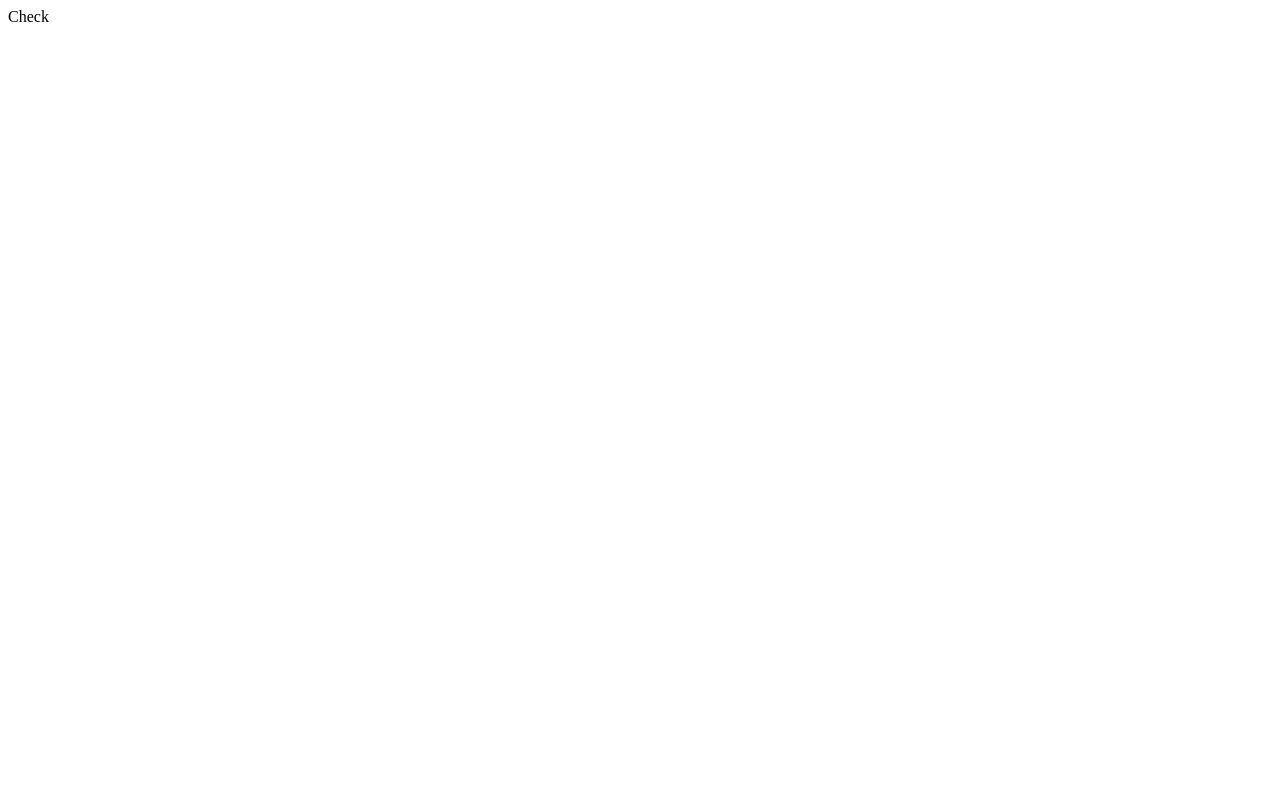
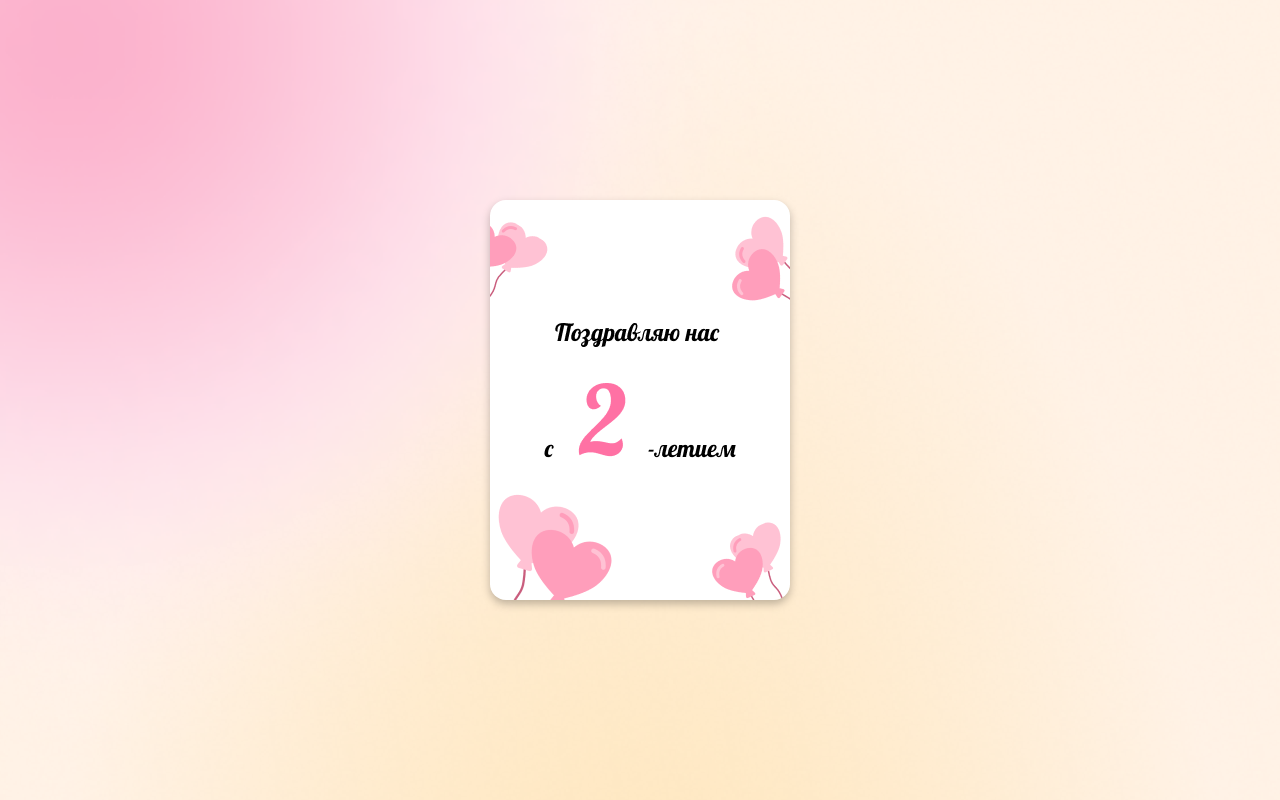
Before and after one commit to elizaveta1101/tanya, a plain HTML site: page index.html in a window 1280 px wide. Shown: the top 800 px of the page. Drawn offline with Linux system fonts and the light colour scheme.

Commit message:
add content

```diff
--- a/index.html
+++ b/index.html
@@ -3,9 +3,22 @@
 <head>
     <meta charset="UTF-8">
     <meta name="viewport" content="width=device-width, initial-scale=1.0">
+
+    <link rel="stylesheet" href="./styles.css">
     <title>Document</title>
 </head>
 <body>
-    Check
+    <div class="bg"></div>
+    <section>
+        <div class="card">
+            <img src="./assets/card-text.png" alt="">
+        </div>
+    </section>
+    <section class="chat">
+        <div class="chat__content">
+            <img src="./assets/chat.png" alt="">
+        </div>
+    </section>
+    <section class="memes"></section>
 </body>
 </html>
--- /dev/null
+++ b/styles.css
@@ -0,0 +1,51 @@
+body {
+    padding: 0;
+    margin: 0;
+}
+
+.bg {
+    width: 100vw;
+    height: 100vh;
+    position: fixed;
+    background: url('./assets/bg.png') top center no-repeat;
+    background-size: cover;
+    z-index: -1;
+}
+
+section {
+    width: 100vw;
+    height: 100vh;
+    display: flex;
+    flex-direction: column;
+    align-items: center;
+    justify-content: center;
+    overflow-x: hidden;
+}
+
+.card {
+    width: 300px;
+    height: 400px;
+    box-shadow: 0 4px 8px rgba(0,0,0,.25) ;
+    background-color: #fff;
+    background-image: url('./assets/card-bg.png');
+    background-position: bottom center;
+    background-repeat: no-repeat;
+    border-radius: 16px;
+    display: flex;
+    align-items: center;
+    justify-content: center;
+}
+
+.chat {
+    height: 766px;
+    background-image: url('./assets/clouds.png');
+    background-position: top center;
+    background-repeat: no-repeat;
+}
+
+.memes {
+    background-image: url('./assets/memes.png');
+    background-position: bottom center;
+    background-repeat: no-repeat;
+    padding-top: 100px;
+}
```
Also changed, not shown: assets/bg.png (added), assets/card-bg.png (added), assets/card-text.png (added), assets/chat.png (added), assets/clouds.png (added), assets/memes.png (added).
